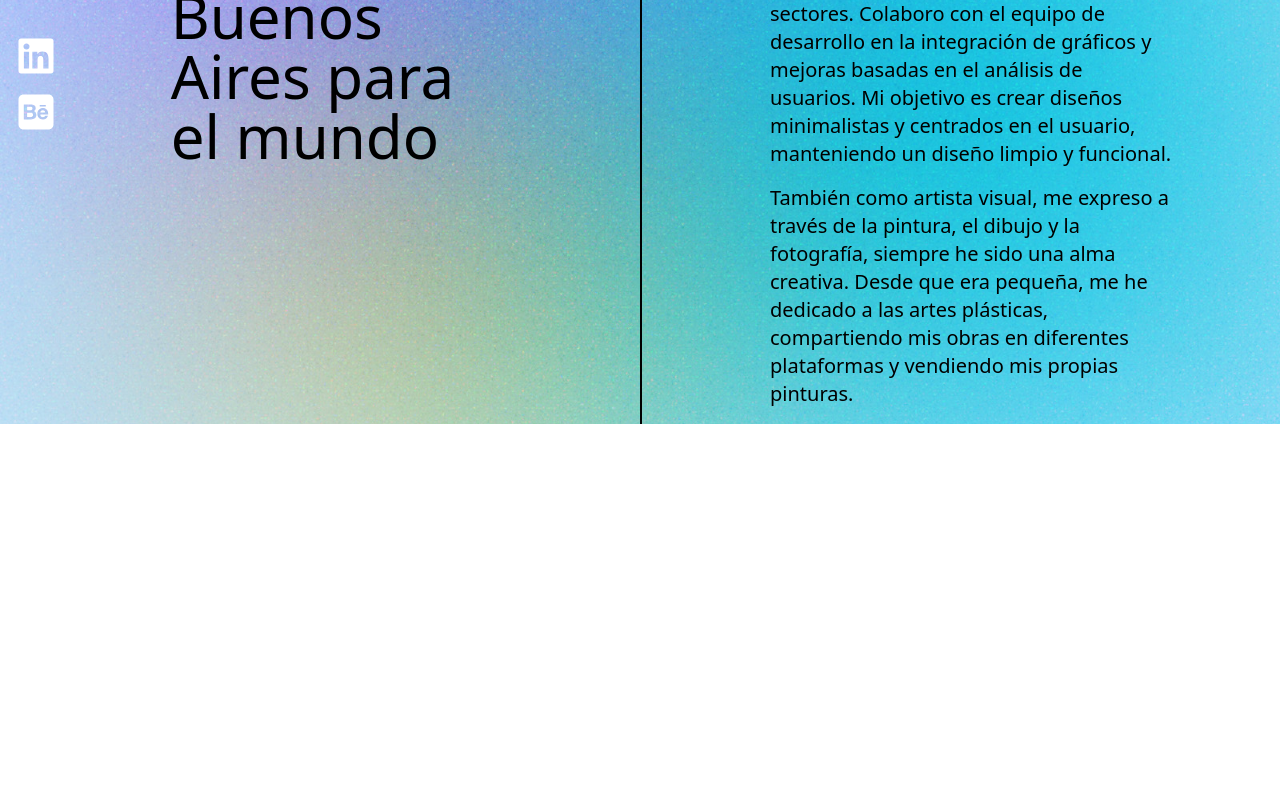
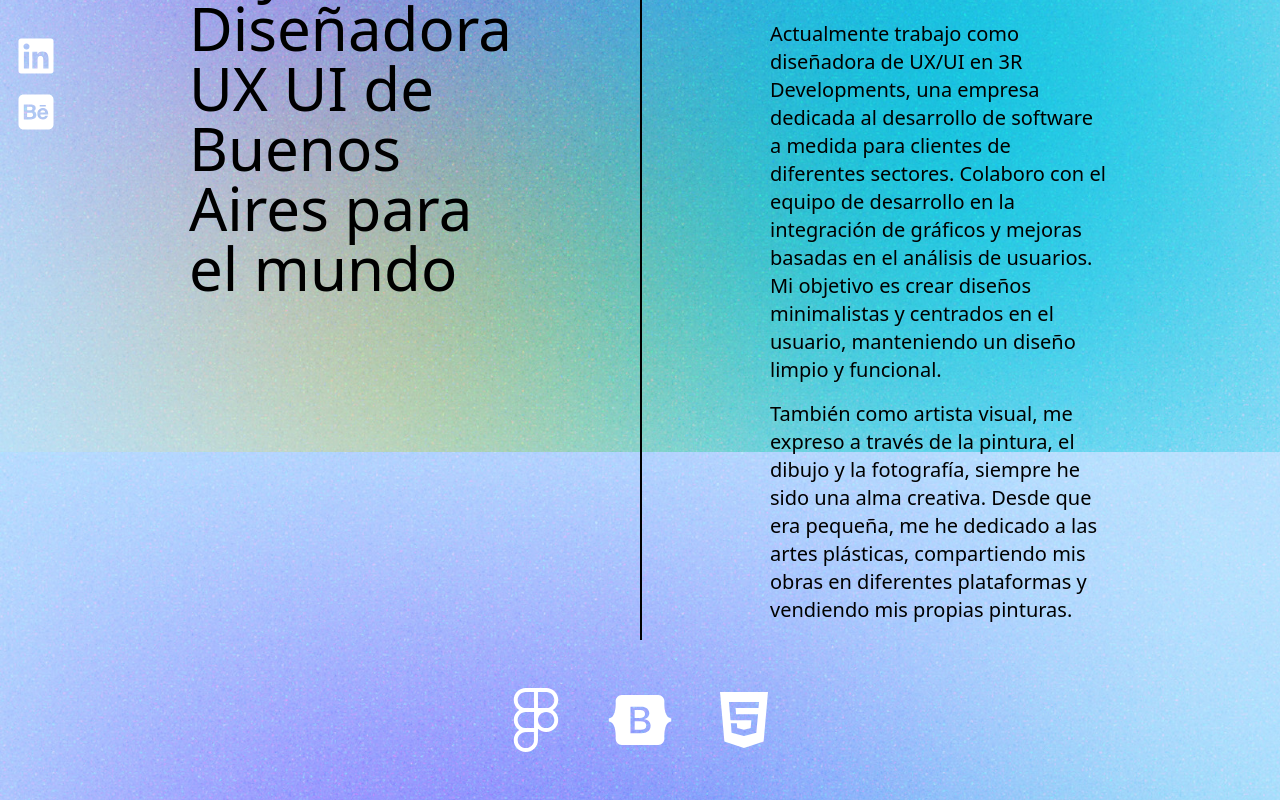
Before and after one commit to Thebassplayer/romina-quiroga-portfolio, a Next.js app: page /about in a window 1280 px wide. Shown: the part 588-1388 px from the top of the page. Before the commit the page ends 1012 px from the top, so only its background shows below. Built offline with nearby package versions, Linux system fonts and the light colour scheme; a web font is replaced by a local one.

Commit message:
refactor: Update About page with additional icons
The About page in page.tsx has been updated to include additional icons for Figma, Bootstrap, and HTML. These icons enhance the visual design and provide additional context for the content on the page.

```diff
--- a/src/app/(desktopMenu)/about/page.tsx
+++ b/src/app/(desktopMenu)/about/page.tsx
@@ -1,13 +1,21 @@
 "use client";
 import { Suspense } from "react";
 import AboutHero from "./components/Hero/Hero";
+import FigmaIcon from "@/components/Icons/FigmaIcon";
+import BootstrapIcon from "@/components/Icons/BootstrapIcon";
+import HTMLIcon from "@/components/Icons/HtmlIcon";
 
 const About = () => {
   return (
-    <div className="flex w-full grow items-center justify-center">
+    <div className="flex w-full grow flex-col items-center justify-evenly">
       <Suspense>
         <AboutHero />
       </Suspense>
+      <div className="flex w-10/12 justify-center gap-10 py-12">
+        <FigmaIcon className="size-16" />
+        <BootstrapIcon className="size-16" />
+        <HTMLIcon className="size-16" />
+      </div>
     </div>
   );
 };
--- a/src/app/(desktopMenu)/layout.tsx
+++ b/src/app/(desktopMenu)/layout.tsx
@@ -10,7 +10,9 @@ const Layout = ({ children }: LayoutProps) => {
     <>
       <div className="flex h-screen w-full flex-col items-center">
         <DesktopMenu />
-        <div className="justify-cente flex w-full grow">{children}</div>
+        <div className="justify-cente mt-12 flex w-full grow px-20">
+          {children}
+        </div>
       </div>
       <GoTopButton />
     </>
--- a/src/app/(desktopMenu)/proyects/components/ProyectHeader.tsx
+++ b/src/app/(desktopMenu)/proyects/components/ProyectHeader.tsx
@@ -12,7 +12,7 @@ const ProyectHeader: React.FC<ProyectHeaderProps> = ({
   date,
 }) => {
   return (
-    <div className="flex h-min w-5/6 justify-between border-b border-black pb-2 pt-20 *:font-roboto">
+    <div className="flex h-min w-full justify-between border-b border-black pb-2 pt-20 *:font-roboto">
       <div>
         <h1 className="mb-2 text-6xl font-extralight uppercase">{title}</h1>
         <h2 className="text-2xl">{subtitle}</h2>
--- /dev/null
+++ b/src/components/Icons/BootstrapIcon.tsx
@@ -0,0 +1,14 @@
+import * as React from "react";
+import type { SVGProps } from "react";
+const BootstrapIcon = (props: SVGProps<SVGSVGElement>) => {
+  return (
+    <svg xmlns="http://www.w3.org/2000/svg" viewBox="0 0 576 512" {...props}>
+      <path
+        d="M333.5 201.4c0-22.1-15.6-34.3-43-34.3h-50.4v71.2h42.5C315.4 238.2 333.5 225 333.5 201.4zM517 188.6c-9.5-30.9-10.9-68.8-9.8-98.1c1.1-30.5-22.7-58.5-54.7-58.5H123.7c-32.1 0-55.8 28.1-54.7 58.5c1 29.3-.3 67.2-9.8 98.1c-9.6 31-25.7 50.6-52.2 53.1v28.5c26.4 2.5 42.6 22.1 52.2 53.1c9.5 30.9 10.9 68.8 9.8 98.1c-1.1 30.5 22.7 58.5 54.7 58.5h328.7c32.1 0 55.8-28.1 54.7-58.5c-1-29.3 .3-67.2 9.8-98.1c9.6-31 25.7-50.6 52.1-53.1v-28.5C542.7 239.2 526.5 219.6 517 188.6zM300.2 375.1h-97.9V136.8h97.4c43.3 0 71.7 23.4 71.7 59.4c0 25.3-19.1 47.9-43.5 51.8v1.3c33.2 3.6 55.5 26.6 55.5 58.3C383.4 349.7 352.1 375.1 300.2 375.1zM290.2 266.4h-50.1v78.4h52.3c34.2 0 52.3-13.7 52.3-39.5C344.7 279.6 326.1 266.4 290.2 266.4z"
+        fill="white"
+      />
+    </svg>
+  );
+};
+
+export default BootstrapIcon;
--- /dev/null
+++ b/src/components/Icons/FigmaIcon.tsx
@@ -0,0 +1,14 @@
+import * as React from "react";
+import type { SVGProps } from "react";
+const FigmaIcon = (props: SVGProps<SVGSVGElement>) => {
+  return (
+    <svg xmlns="http://www.w3.org/2000/svg" viewBox="0 0 384 512" {...props}>
+      <path
+        d="M14 95.8C14 42.9 56.9 0 109.8 0H274.2C327.1 0 370 42.9 370 95.8C370 129.3 352.8 158.8 326.7 175.9C352.8 193 370 222.5 370 256C370 308.9 327.1 351.8 274.2 351.8H272.1C247.3 351.8 224.7 342.4 207.7 326.9V415.2C207.7 468.8 163.7 512 110.3 512C57.5 512 14 469.2 14 416.2C14 382.7 31.2 353.2 57.2 336.1C31.2 319 14 289.5 14 256C14 222.5 31.2 193 57.2 175.9C31.2 158.8 14 129.3 14 95.8zM176.3 191.6H109.8C74.2 191.6 45.4 220.4 45.4 256C45.4 291.4 74 320.2 109.4 320.4C109.5 320.4 109.7 320.4 109.8 320.4H176.3V191.6zM207.7 256C207.7 291.6 236.5 320.4 272.1 320.4H274.2C309.7 320.4 338.6 291.6 338.6 256C338.6 220.4 309.7 191.6 274.2 191.6H272.1C236.5 191.6 207.7 220.4 207.7 256zM109.8 351.8C109.7 351.8 109.5 351.8 109.4 351.8C74 352 45.4 380.8 45.4 416.2C45.4 451.7 74.6 480.6 110.3 480.6C146.6 480.6 176.3 451.2 176.3 415.2V351.8H109.8zM109.8 31.4C74.2 31.4 45.4 60.2 45.4 95.8C45.4 131.4 74.2 160.2 109.8 160.2H176.3V31.4H109.8zM207.7 160.2H274.2C309.7 160.2 338.6 131.4 338.6 95.8C338.6 60.2 309.7 31.4 274.2 31.4H207.7V160.2z"
+        fill="white"
+      />
+    </svg>
+  );
+};
+
+export default FigmaIcon;
--- /dev/null
+++ b/src/components/Icons/HtmlIcon.tsx
@@ -0,0 +1,14 @@
+import * as React from "react";
+import type { SVGProps } from "react";
+const HTMLIcon = (props: SVGProps<SVGSVGElement>) => {
+  return (
+    <svg xmlns="http://www.w3.org/2000/svg" viewBox="0 0 384 512" {...props}>
+      <path
+        d="M0 32l34.9 395.8L191.5 480l157.6-52.2L384 32H0zm308.2 127.9H124.4l4.1 49.4h175.6l-13.6 148.4-97.9 27v.3h-1.1l-98.7-27.3-6-75.8h47.7L138 320l53.5 14.5 53.7-14.5 6-62.2H84.3L71.5 112.2h241.1l-4.4 47.7z"
+        fill="white"
+      />
+    </svg>
+  );
+};
+
+export default HTMLIcon;
```
